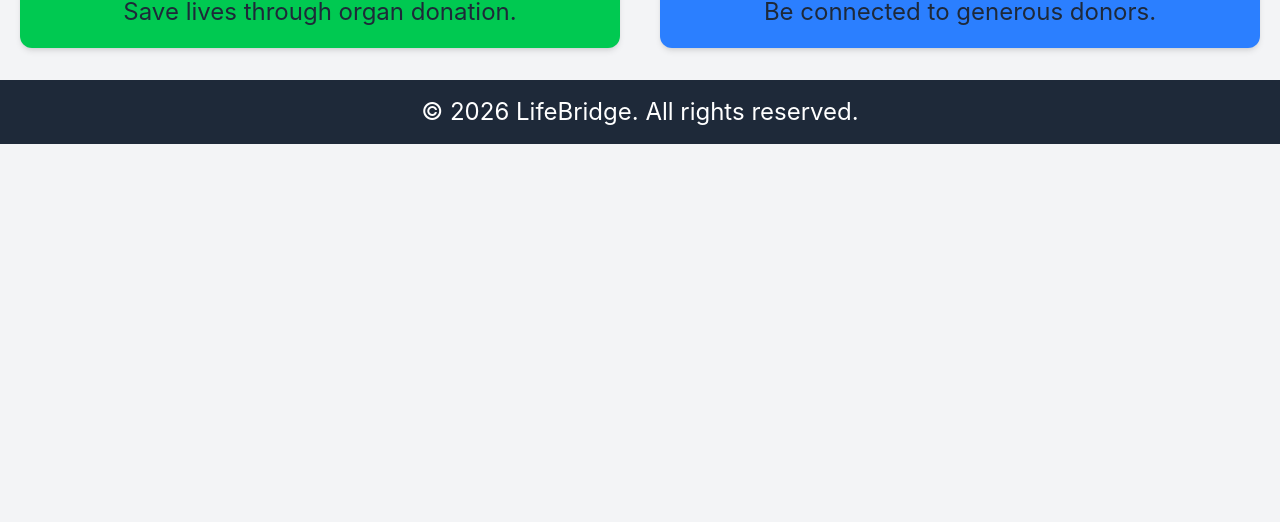
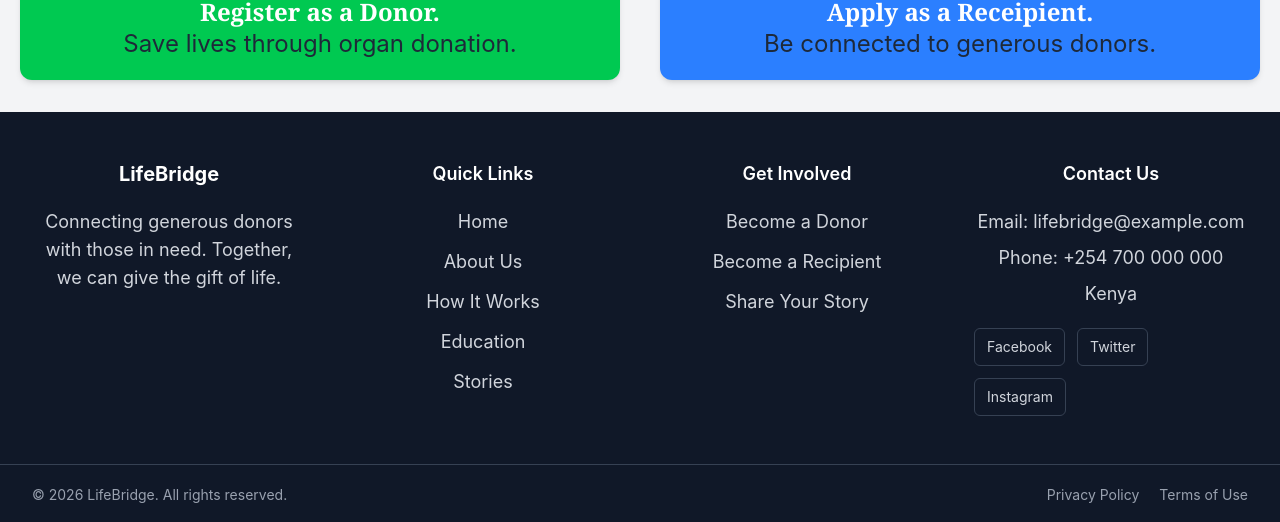
Before and after one commit to GentleReaper/LifeBridge-App, a React (Vite) app: page / in a window 1280 px wide. Shown: the part 624-1146 px from the top of the page. Before the commit the page ends 800 px from the top, so only its background shows below. Built offline with nearby package versions, Linux system fonts and the light colour scheme.

Commit message:
Footer and scroll-to-top

```diff
--- a/src/App.tsx
+++ b/src/App.tsx
@@ -1,5 +1,5 @@
 import { BrowserRouter, Routes, Route } from "react-router-dom";
-
+import ScrollToTop from "./components/ScrollToTop";
 import Navbar from "./components/Navbar";
 import Footer from "./components/Footer";
 import Home from "./pages/Home";
@@ -18,6 +18,7 @@ const App = () => {
   return (
     <div>
       <BrowserRouter>
+        <ScrollToTop />
         <Navbar />
         <Routes>
           <Route path="/" element={<Home />} />
--- a/src/components/Footer.tsx
+++ b/src/components/Footer.tsx
@@ -1,10 +1,170 @@
+import { Link } from "react-router-dom";
+
 const Footer = () => {
   return (
-    <footer className="bg-gray-800 text-white py-4">
-      <div className="container mx-auto text-center">
-        <p>
-          &copy; {new Date().getFullYear()} LifeBridge. All rights reserved.
-        </p>
+    <footer className="mt-auto bg-gray-900 text-white">
+      {/* Main Footer */}
+      <div
+        className="mx-auto grid max-w-7xl grid-cols-1 gap-10
+       px-6 py-12 sm:grid-cols-2 lg:grid-cols-4 lg:px-8 text-lg"
+      >
+        {/* About LifeBridge */}
+        <div>
+          <h3 className="mb-5 text-xl font-bold text-white">LifeBridge</h3>
+
+          <p className="max-w-sm leading-7 text-gray-300">
+            Connecting generous donors with those in need. Together, we can give
+            the gift of life.
+          </p>
+        </div>
+
+        {/* Quick Links */}
+        <div>
+          <h3 className="mb-5 text-lg font-semibold text-white">Quick Links</h3>
+
+          <ul className="space-y-3">
+            <li>
+              <Link
+                to="/"
+                className="text-gray-300 transition-colors duration-300 hover:text-blue-400"
+              >
+                Home
+              </Link>
+            </li>
+
+            <li>
+              <Link
+                to="/about"
+                className="text-gray-300 transition-colors duration-300 hover:text-blue-400"
+              >
+                About Us
+              </Link>
+            </li>
+
+            <li>
+              <Link
+                to="/how-it-works"
+                className="text-gray-300 transition-colors duration-300 hover:text-blue-400"
+              >
+                How It Works
+              </Link>
+            </li>
+
+            <li>
+              <Link
+                to="/education"
+                className="text-gray-300 transition-colors duration-300 hover:text-blue-400"
+              >
+                Education
+              </Link>
+            </li>
+
+            <li>
+              <Link
+                to="/stories"
+                className="text-gray-300 transition-colors duration-300 hover:text-blue-400"
+              >
+                Stories
+              </Link>
+            </li>
+          </ul>
+        </div>
+
+        {/* Get Involved */}
+        <div>
+          <h3 className="mb-5 text-lg font-semibold text-white">
+            Get Involved
+          </h3>
+
+          <ul className="space-y-3">
+            <li>
+              <Link
+                to="/donor-registration"
+                className="text-gray-300 transition-colors duration-300 hover:text-blue-400"
+              >
+                Become a Donor
+              </Link>
+            </li>
+
+            <li>
+              <Link
+                to="/recipient"
+                className="text-gray-300 transition-colors duration-300 hover:text-blue-400"
+              >
+                Become a Recipient
+              </Link>
+            </li>
+
+            <li>
+              <Link
+                to="/submit-story"
+                className="text-gray-300 transition-colors duration-300 hover:text-blue-400"
+              >
+                Share Your Story
+              </Link>
+            </li>
+          </ul>
+        </div>
+
+        {/* Contact */}
+        <div>
+          <h3 className="mb-5 text-lg font-semibold text-white">Contact Us</h3>
+
+          <div className="space-y-2 text-gray-300">
+            <p>Email: lifebridge@example.com</p>
+            <p>Phone: +254 700 000 000</p>
+            <p>Kenya</p>
+          </div>
+
+          {/* Social Links */}
+          <div className="mt-5 flex flex-wrap gap-3">
+            <a
+              href="#"
+              className="rounded-md border border-gray-700 px-3 py-2 text-sm text-gray-300 transition-all duration-300 hover:border-blue-500 hover:bg-blue-600 hover:text-white"
+            >
+              Facebook
+            </a>
+
+            <a
+              href="#"
+              className="rounded-md border border-gray-700 px-3 py-2 text-sm text-gray-300 transition-all duration-300 hover:border-blue-500 hover:bg-blue-600 hover:text-white"
+            >
+              Twitter
+            </a>
+
+            <a
+              href="#"
+              className="rounded-md border border-gray-700 px-3 py-2 text-sm text-gray-300 transition-all duration-300 hover:border-blue-500 hover:bg-blue-600 hover:text-white"
+            >
+              Instagram
+            </a>
+          </div>
+        </div>
+      </div>
+
+      {/* Bottom Footer */}
+      <div className="border-t border-gray-700">
+        <div className="mx-auto flex max-w-7xl flex-col items-center justify-between gap-4 px-6 py-5 text-center sm:flex-row sm:text-left lg:px-8">
+          <p className="text-sm text-gray-400">
+            © {new Date().getFullYear()} LifeBridge. All rights reserved.
+          </p>
+
+          <div className="flex flex-wrap justify-center gap-5">
+            <a
+              href="/privacy"
+              className="text-sm text-gray-400 transition-colors duration-300 hover:text-white"
+            >
+              Privacy Policy
+            </a>
+
+            <a
+              href="/terms"
+              className="text-sm text-gray-400 transition-colors duration-300 hover:text-white"
+            >
+              Terms of Use
+            </a>
+          </div>
+        </div>
       </div>
     </footer>
   );
--- a/src/components/Navbar.tsx
+++ b/src/components/Navbar.tsx
@@ -5,19 +5,19 @@ const Navbar = () => {
     <nav className="bg-gray-800 text-white p-4 flex justify-between items-center py-10">
       <h1 className="text-4xl font-bold">LifeBridge</h1>
       <ul className="flex space-x-4 text-lg">
-        <li>
+        <li className="transition-colors duration-300 hover:text-blue-400">
           <Link to="/">Home</Link>
         </li>
-        <li>
+        <li className="transition-colors duration-300 hover:text-blue-400">
           <Link to="/about">About</Link>
         </li>
-        <li>
+        <li className="transition-colors duration-300 hover:text-blue-400">
           <Link to="/education">Education</Link>
         </li>
-        <li>
+        <li className="transition-colors duration-300 hover:text-blue-400">
           <Link to="/how-it-works">How It Works</Link>
         </li>
-        <li>
+        <li className="transition-colors duration-300 hover:text-blue-400">
           <Link to="/stories">Stories</Link>
         </li>
       </ul>
--- /dev/null
+++ b/src/components/ScrollToTop.tsx
@@ -0,0 +1,14 @@
+import { useEffect } from "react";
+import { useLocation } from "react-router-dom";
+
+const ScrollToTop = () => {
+  const { pathname } = useLocation();
+
+  useEffect(() => {
+    window.scrollTo(0, 0);
+  }, [pathname]);
+
+  return null;
+};
+
+export default ScrollToTop;
--- a/src/index.css
+++ b/src/index.css
@@ -46,3 +46,142 @@ body {
 .input{
   @apply border-1 border-gray-700 hover:border-blue-500 rounded-sm
 }
+/* ================================
+   FOOTER
+================================ */
+
+.site-footer {
+  background-color: #111827;
+  color: #ffffff;
+  margin-top: auto;
+}
+
+.footer-container {
+  max-width: 1200px;
+  margin: 0 auto;
+  padding: 60px 30px 40px;
+
+  display: grid;
+  grid-template-columns: 2fr 1fr 1fr 1.5fr;
+  gap: 40px;
+}
+
+.footer-section h3 {
+  font-size: 1.2rem;
+  margin-bottom: 20px;
+  color: #ffffff;
+}
+
+.footer-section p {
+  color: #d1d5db;
+  line-height: 1.7;
+  margin-bottom: 10px;
+}
+
+.footer-section ul {
+  list-style: none;
+  padding: 0;
+  margin: 0;
+}
+
+.footer-section li {
+  margin-bottom: 12px;
+}
+
+.footer-section a {
+  color: #d1d5db;
+  text-decoration: none;
+  transition: color 0.3s ease;
+}
+
+.footer-section a:hover {
+  color: #60a5fa;
+}
+
+/* Social Links */
+
+.social-links {
+  display: flex;
+  gap: 15px;
+  margin-top: 20px;
+  flex-wrap: wrap;
+}
+
+.social-links a {
+  padding: 8px 12px;
+  border: 1px solid #374151;
+  border-radius: 6px;
+  transition: all 0.3s ease;
+}
+
+.social-links a:hover {
+  background-color: #2563eb;
+  border-color: #2563eb;
+  color: #ffffff;
+}
+
+/* Bottom section */
+
+.footer-bottom {
+  border-top: 1px solid #374151;
+
+  max-width: 1200px;
+  margin: 0 auto;
+
+  padding: 20px 30px;
+
+  display: flex;
+  justify-content: space-between;
+  align-items: center;
+  gap: 20px;
+}
+
+.footer-bottom p {
+  margin: 0;
+  color: #9ca3af;
+  font-size: 0.9rem;
+}
+
+.footer-bottom-links {
+  display: flex;
+  gap: 20px;
+}
+
+.footer-bottom-links a {
+  color: #9ca3af;
+  text-decoration: none;
+  font-size: 0.9rem;
+}
+
+.footer-bottom-links a:hover {
+  color: #ffffff;
+}
+
+
+/* ================================
+   RESPONSIVE FOOTER
+================================ */
+
+@media (max-width: 900px) {
+  .footer-container {
+    grid-template-columns: 1fr 1fr;
+  }
+}
+
+@media (max-width: 600px) {
+  .footer-container {
+    grid-template-columns: 1fr;
+    padding: 40px 20px 30px;
+  }
+
+  .footer-bottom {
+    flex-direction: column;
+    text-align: center;
+    padding: 20px;
+  }
+
+  .footer-bottom-links {
+    justify-content: center;
+    flex-wrap: wrap;
+  }
+}
--- a/src/pages/Home.tsx
+++ b/src/pages/Home.tsx
@@ -18,6 +18,7 @@ const Home = () => {
         transplant teams, and patients awaiting life-saving transplants through
         transparent, secure, and medically verified algorithms.
       </p>
+      <br />
 
       <div className="grid grid-cols-2 gap-10 px-5 py-5">
         <Link to={"/donor-registration"}>
```
